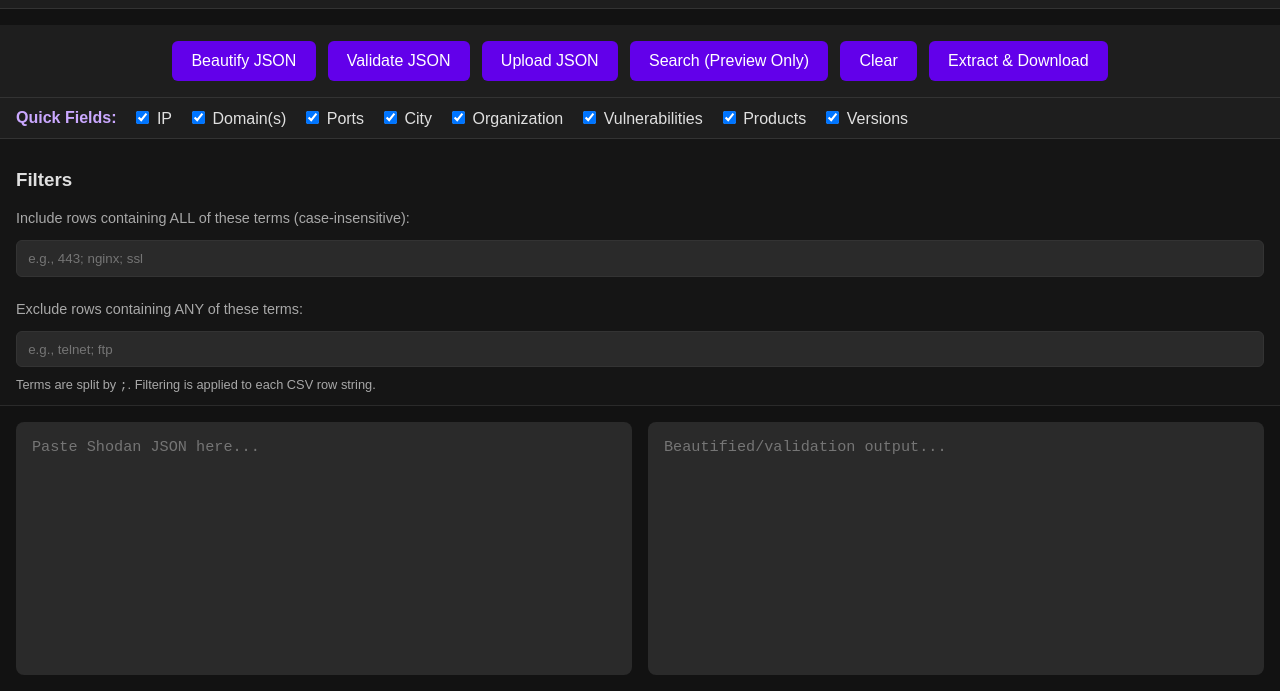
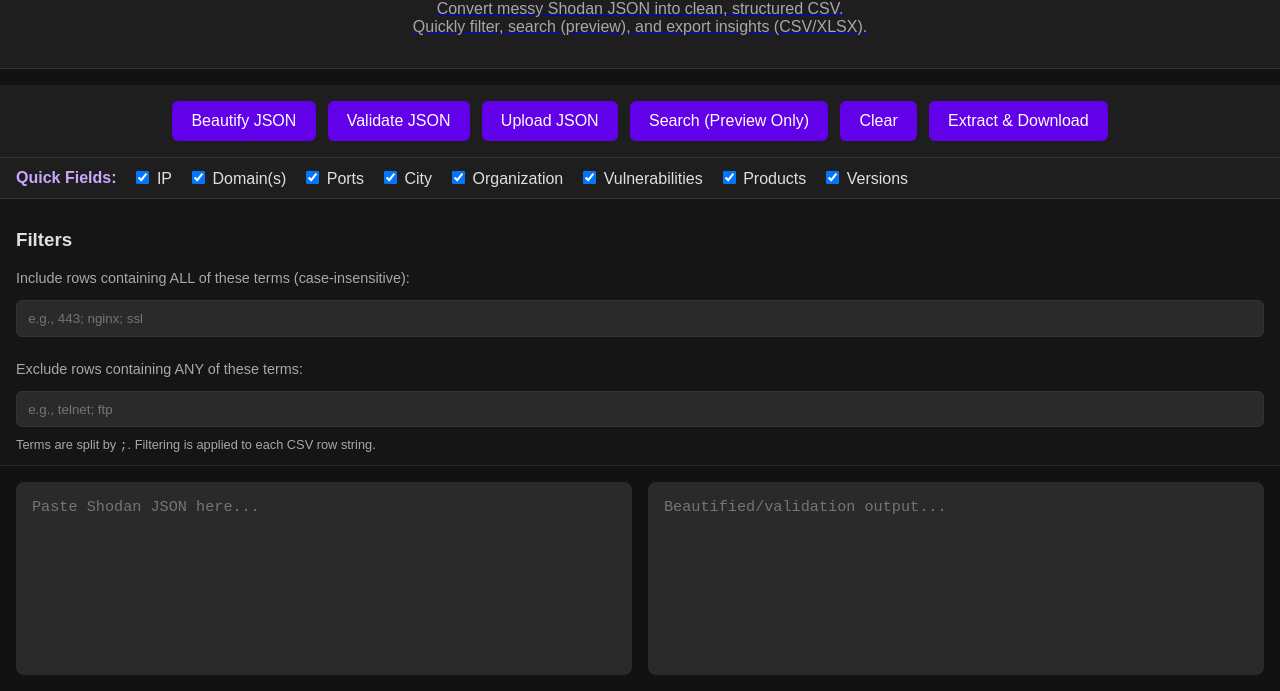
Before and after one commit to purplestrike/ShodanParser, a plain HTML site: page index.html in a window 1280 px wide. Shown: the part 109-800 px from the top of the page. Drawn offline with Linux system fonts and the light colour scheme.

Commit message:
Update index.html

```diff
--- a/index.html
+++ b/index.html
@@ -20,6 +20,10 @@
         })(this)"
       />
       <h1>Shodan Parser</h1>
+          <p class="subtitle">
+      Convert messy Shodan JSON into clean, structured CSV.<br/>
+      Quickly filter, search (preview), and export insights (CSV/XLSX).
+    </p>
     </a>
   </header>
 
```
